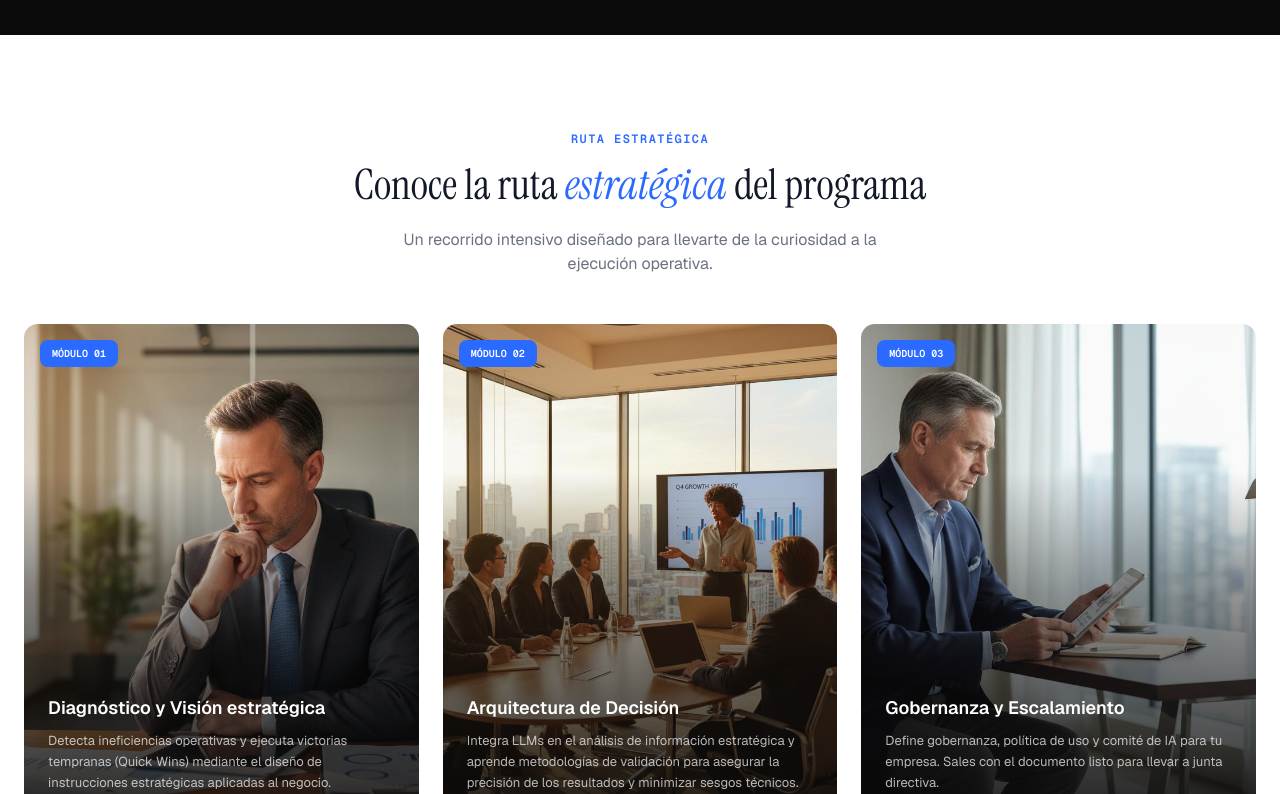
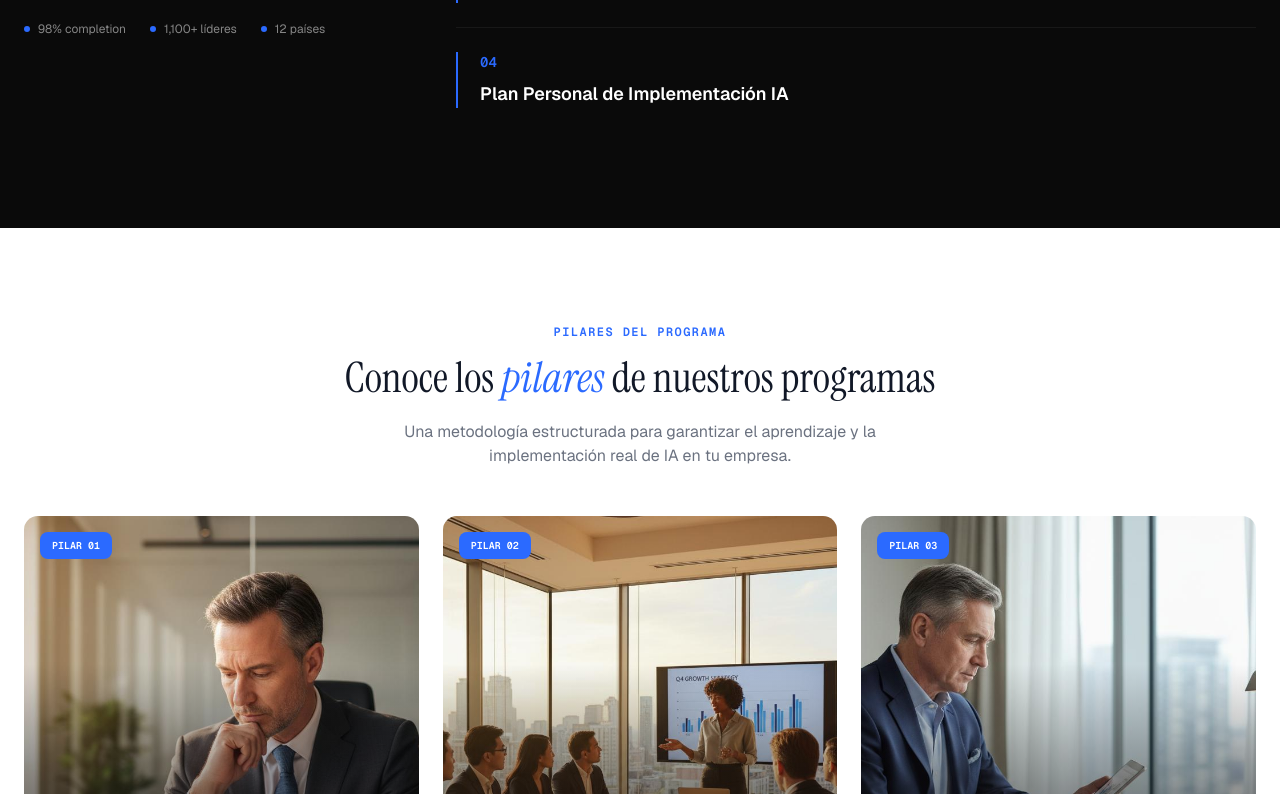
Before and after one commit to technetech/CursosTechnePagina, a React (Vite) app: page / in a window 1280 px wide. Shown: the part 2846-3640 px from the top of the page. Built offline with nearby package versions, Linux system fonts and the light colour scheme.

Commit message:
feat: re-add DetallesCursos, remove Galeria, update RutaEstrategica texts

```diff
--- a/src/App.tsx
+++ b/src/App.tsx
@@ -2,7 +2,7 @@ import Navbar from "./sections/Navbar";
 import Hero from "./sections/Hero";
 import LogoCarousel from "./sections/LogoCarousel";
 import ProximasFechas from "./sections/ProximasFechas";
-import Galeria from "./sections/Galeria";
+import DetallesCursos from "./sections/DetallesCursos";
 import Resultados from "./sections/Resultados";
 import RutaEstrategica from "./sections/RutaEstrategica";
 import Contenido from "./sections/Contenido";
@@ -20,7 +20,7 @@ function App() {
       <Hero />
       <LogoCarousel />
       <ProximasFechas />
-      <Galeria />
+      <DetallesCursos />
       <Resultados />
       <RutaEstrategica />
       <Contenido />
--- a/src/sections/RutaEstrategica.tsx
+++ b/src/sections/RutaEstrategica.tsx
@@ -2,21 +2,21 @@ import { motion } from "framer-motion";
 
 const modules = [
   {
-    num: "MÓDULO 01",
-    title: "Diagnóstico y Visión estratégica",
-    desc: "Detecta ineficiencias operativas y ejecuta victorias tempranas (Quick Wins) mediante el diseño de instrucciones estratégicas aplicadas al negocio.",
+    num: "PILAR 01",
+    title: "Fundamentos",
+    desc: "Lorem ipsum dolor sit amet, consectetur adipiscing elit. Sed do eiusmod tempor incididunt ut labore et dolore magna aliqua.",
     image: "/images/module-1.jpg",
   },
   {
-    num: "MÓDULO 02",
-    title: "Arquitectura de Decisión",
-    desc: "Integra LLMs en el análisis de información estratégica y aprende metodologías de validación para asegurar la precisión de los resultados y minimizar sesgos técnicos.",
+    num: "PILAR 02",
+    title: "Práctica",
+    desc: "Ut enim ad minim veniam, quis nostrud exercitation ullamco laboris nisi ut aliquip ex ea commodo consequat.",
     image: "/images/module-2.jpg",
   },
   {
-    num: "MÓDULO 03",
-    title: "Gobernanza y Escalamiento",
-    desc: "Define gobernanza, política de uso y comité de IA para tu empresa. Sales con el documento listo para llevar a junta directiva.",
+    num: "PILAR 03",
+    title: "Educación Continua",
+    desc: "Duis aute irure dolor in reprehenderit in voluptate velit esse cillum dolore eu fugiat nulla pariatur. Excepteur sint occaecat cupidatat non proident.",
     image: "/images/module-3.jpg",
   },
 ];
@@ -33,17 +33,16 @@ export default function RutaEstrategica() {
           transition={{ duration: 0.5 }}
           className="text-center mb-12"
         >
-          <p className="font-mono text-xs font-semibold text-[#2B6AFF] tracking-[0.12em] mb-3">
-            RUTA ESTRATÉGICA
+          <p className="font-mono text-xs font-semibold text-[#2B6AFF] tracking-[0.12em] mb-3 uppercase">
+            PILARES DEL PROGRAMA
           </p>
           <h2 className="font-serif text-[28px] md:text-[42px] leading-tight">
-            <span className="text-[#111827]">Conoce la ruta </span>
-            <span className="text-[#2B6AFF] italic">estratégica</span>
-            <span className="text-[#111827]"> del programa</span>
+            <span className="text-[#111827]">Conoce los </span>
+            <span className="text-[#2B6AFF] italic">pilares</span>
+            <span className="text-[#111827]"> de nuestros programas</span>
           </h2>
           <p className="font-sans text-base text-[#6B7280] max-w-[520px] mx-auto mt-4">
-            Un recorrido intensivo diseñado para llevarte de la curiosidad a la
-            ejecución operativa.
+            Una metodología estructurada para garantizar el aprendizaje y la implementación real de IA en tu empresa.
           </p>
         </motion.div>
 
```
